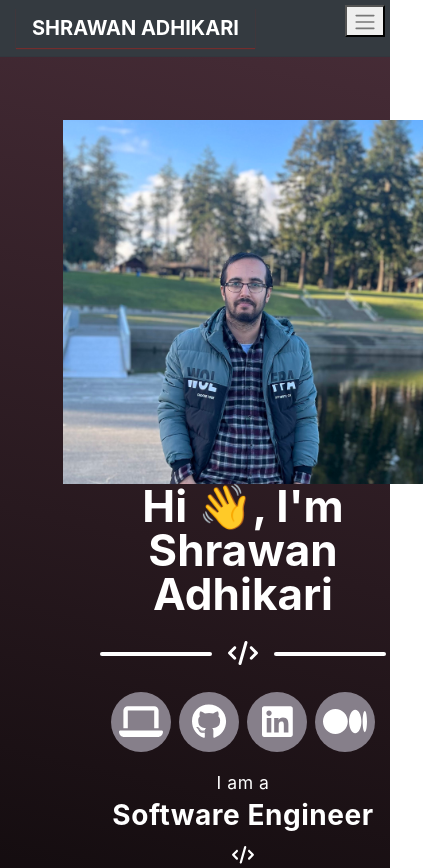
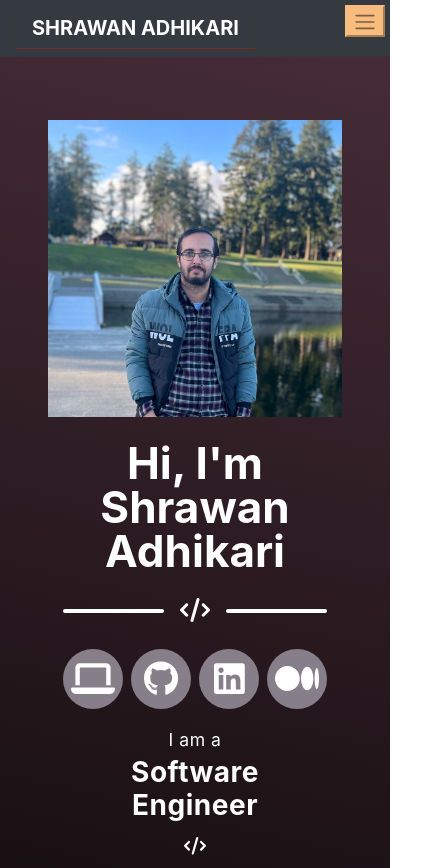
Before and after one commit to ashrawan/myprofilegatsby, a Gatsby site: page / in a window 390 px wide. Shown: the top 868 px of the page, 438 px wide, since content can reach past the window. Built offline with nearby package versions, Linux system fonts and the light colour scheme; Gatsby itself is replaced by a stand-in of ours.

Commit message:
responsive update and the contact api

```diff
--- a/src/components/container/Contact.js
+++ b/src/components/container/Contact.js
@@ -9,19 +9,15 @@ import { AWS_CONTACT_API_V1 } from '../../utils/Constant';
 const Contact = () => {
     const contactIllus = { "alt": "email campaign", "imageName": "ills/emailp.png", "className": "img-portfolio", "desc": "email-campaign-amico" };
 
-    const [formData, setFormData] = useState({
+    const initial = {
         name: '',
         email: '',
         subject: '',
         message: '',
-    });
+    };
+    const [formData, setFormData] = useState({ ...initial });
 
-    const [formErrors, setFormErrors] = useState({
-        name: '',
-        email: '',
-        subject: '',
-        message: '',
-    });
+    const [formErrors, setFormErrors] = useState({ ...initial });
 
     const [formMessage, setFormMessage] = useState({
         warning: '',
@@ -73,6 +69,7 @@ const Contact = () => {
                     warning: '',
                     success: 'Your message was sent, thank you!',
                 });
+                setFormData({ ...initial });
             } else {
                 setFormMessage({
                     warning: 'Error sending the message. Please try again later.',
@@ -115,7 +112,7 @@ const Contact = () => {
                                                     field != 'message' ?
                                                         <div key={field} className="row">
                                                             <div className="col-md-12 form-group">
-                                                            {/* <label for={field} className="label">{field.toUpperCase()} </label> */}
+                                                                {/* <label for={field} className="label">{field.toUpperCase()} </label> */}
                                                                 <input
                                                                     type="text"
                                                                     className={`form-control ${formErrors[field] ? 'is-invalid' : ''}`}
@@ -151,11 +148,11 @@ const Contact = () => {
                                                     <div className="col-12">
                                                         <input type="submit" value="Send Message" className="btn btn-primary rounded-0 py-2 px-4" />
                                                         <span className="submitting"></span>
+                                                        {formMessage.warning && <div className="text-danger py-1 font-weight-bold" id="form-message-warning">{formMessage.warning}</div>}
+                                                        {formMessage.success && <div className="text-success py-1 font-weight-bold" id="form-message-success">{formMessage.success}</div>}
                                                     </div>
                                                 </div>
                                             </form>
-                                            {formMessage.warning && <div className="text-danger" id="form-message-warning">{formMessage.warning}</div>}
-                                            {formMessage.success && <div className="text-success" id="form-message-success">{formMessage.success}</div>}
                                         </div>
 
                                     </div>
--- a/src/components/container/Header.js
+++ b/src/components/container/Header.js
@@ -10,14 +10,14 @@ const Header = () => {
     return (
         <header className="masthead bg-primary text-white text-center">
 
-            <div className="container-fluid ml-5">
+            <div className="container-fluid pl-5 pr-5">
                 <div className="row">
                     <div className="col-lg-4 text-center profile-img">
                         <CustomImg image={shrawanProfileImg} />
                     </div>
                     <div className="col-lg-8 text-center">
-                        <div className="container d-flex align-items-center flex-column">
-                            <h1 className="masthead-heading mb-0">Hi 👋, I'm Shrawan Adhikari </h1>
+                        <div className="container d-flex align-items-center flex-column pt-4">
+                            <h1 className="masthead-heading mb-0">Hi, I'm Shrawan Adhikari </h1>
                             <div className="divider-custom divider-light">
                                 <div className="divider-custom-line"></div>
                                 <div className="divider-custom-icon">
@@ -26,7 +26,7 @@ const Header = () => {
                                 <div className="divider-custom-line"></div>
                             </div>
                             <ContactCircle />
-                            <p className="masthead-subheading">
+                            <p className="masthead-subheading pb-4">
                                 I am a <h3>Software Engineer</h3> <b>
                                     <FontAwesomeIcon icon="fa-solid fa-code" /></b> <br></br>
                                 Currently working in enterprise solutions, with over <b>{totalYear}+ years</b> of experience in developing and delivering high-quality applications.
--- a/src/components/container/Navigation.js
+++ b/src/components/container/Navigation.js
@@ -37,7 +37,7 @@ class Navigation extends React.Component {
                         }}>
                     <span className="fixed-top" ref={ref => this.myDiv = ref}>
                         <nav className="navbar navbar-expand-lg navbar-light mainNav">
-                            <button className="nav-toggler" aria-label="menu" type="button" onClick={() => this.toggle()}>
+                            <button className="nav-toggler btn-primary" aria-label="menu" type="button" onClick={() => this.toggle()}>
                                 <span className="navbar-toggler-icon"></span>
                             </button>
                             <div className="container">
--- a/src/utils/Constant.js
+++ b/src/utils/Constant.js
@@ -5,7 +5,7 @@ export let P_GITHUB = 'https://github.com/ashrawan';
 
 export let P_PERSONAL_BLOG = 'https://codegrave.com/';
 
-export let AWS_CONTACT_API_V1 = 'https://xijfgdh2kg.execute-api.us-east-1.amazonaws.com/v1/sendMessage';
+export let AWS_CONTACT_API_V1 = 'https://xjabvtdhu0.execute-api.us-east-1.amazonaws.com/dev/sendMessage';
 
 
 // export let WEB_LEAVEMANAGEMENT = 'https://github.com/ashrawan';
```
